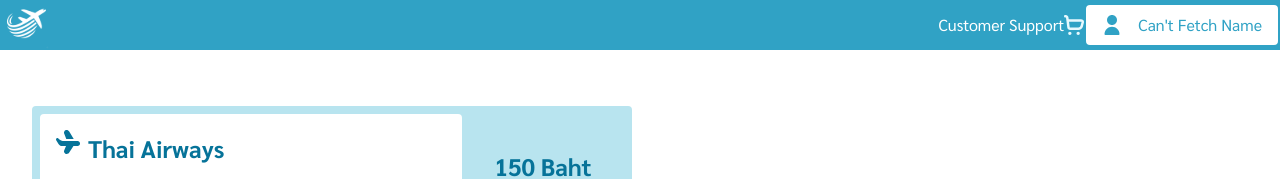
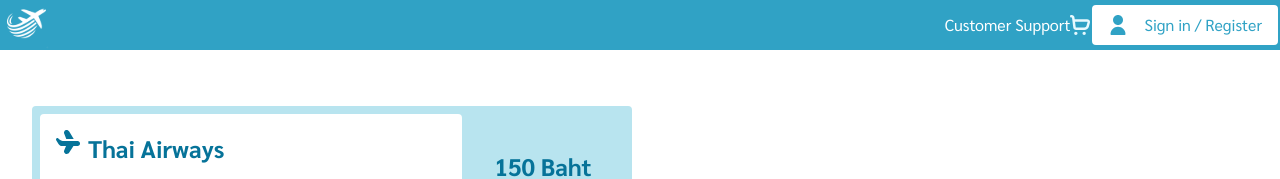
Before and after one commit to Mysterioucz/Se-Project, a Next.js app in the folder frontend/: page /flights/search in a window 1280 px wide. Shown: the top 179 px of the page. Built offline with nearby package versions, Linux system fonts and the light colour scheme; no server answers; what @mui/material-nextjs would draw is missing.

Commit message:
feat: add layout component for flight search page and refactor Navbar integration

```diff
--- /dev/null
+++ b/frontend/src/app/flights/search/layout.tsx
@@ -0,0 +1,20 @@
+import Navbar from "@/src/components/Navbar";
+import { nextAuthOptions } from "@/src/lib/auth";
+import { getServerSession } from "next-auth";
+
+export default async function Layout({
+    children,
+}: {
+    children: React.ReactNode;
+}) {
+    const session = await getServerSession(nextAuthOptions);
+    return (
+        <div className="flex flex-col">
+            <Navbar
+                isSignIn={!!session}
+                displayName={session?.user?.name as string}
+            />
+            {children}
+        </div>
+    );
+}
--- a/frontend/src/app/flights/search/page.tsx
+++ b/frontend/src/app/flights/search/page.tsx
@@ -38,9 +38,6 @@ export default function Page() {
     const session = getSession();
     console.log(session);
     return (
-        <>
-            <div className="flex flex-col">
-                <Navbar isSignIn={!!session} />
         <div className="flex flex-col p-8">
             <FlightCard
                 airlineTimeStamp={mockFlightData.airlineTimeStamp}
@@ -54,7 +51,5 @@ export default function Page() {
                 onChange={handlePanelDataChange}
             />
         </div>
-            </div>
-        </>
     );
 }
```
Lines whose indentation alone changed are shown as unchanged.
